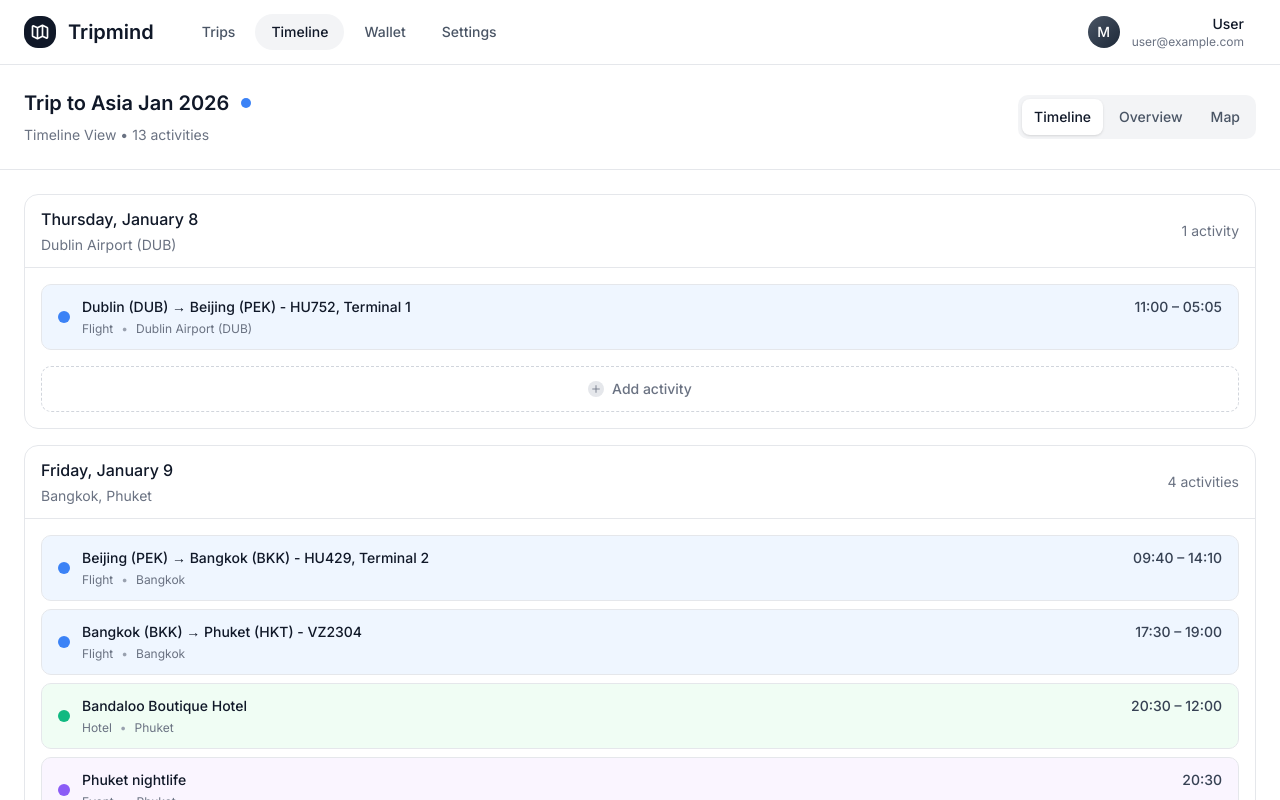
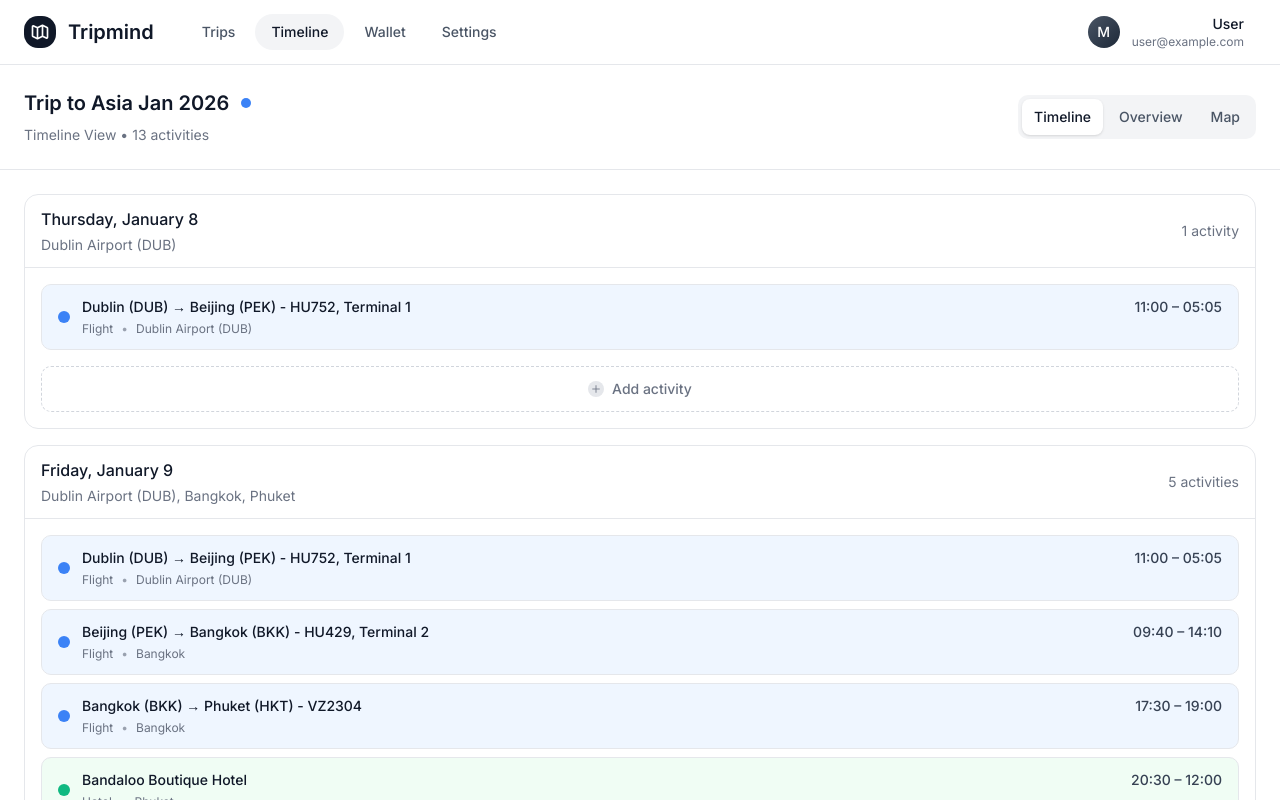
Before and after one commit to marlonbernardes/tripmind, a Next.js app in the folder frontend/: page /trip/1/timeline in a window 1280 px wide. Built offline with nearby package versions, Linux system fonts and the light colour scheme.

Commit message:
fix: update timeline page
- Apply final updates to timeline page functionality

```diff
--- a/frontend/src/app/trip/[id]/timeline/page.tsx
+++ b/frontend/src/app/trip/[id]/timeline/page.tsx
@@ -16,16 +16,35 @@ interface TimelinePageProps {
 function TimelineContent() {
   const { activities, selectedActivity, setSelectedActivity } = useTripContext()
 
-  // Group activities by date
+  // Group activities by date, including multi-day activities on all relevant days
   const activitiesByDate = useMemo(() => {
-    const grouped = activities.reduce((acc, activity) => {
-      const date = getDateFromDateTime(activity.start)
-      if (!acc[date]) {
-        acc[date] = []
+    const grouped: Record<string, SimpleActivity[]> = {}
+
+    activities.forEach(activity => {
+      const startDate = new Date(getDateFromDateTime(activity.start))
+
+      if (activity.end) {
+        // Multi-day activity: add to all days it spans
+        const endDate = new Date(getDateFromDateTime(activity.end))
+        const currentDate = new Date(startDate)
+
+        while (currentDate <= endDate) {
+          const dateKey = currentDate.toISOString().split('T')[0]
+          if (!grouped[dateKey]) {
+            grouped[dateKey] = []
+          }
+          grouped[dateKey].push(activity)
+          currentDate.setDate(currentDate.getDate() + 1)
+        }
+      } else {
+        // Single day activity: add only to start date
+        const dateKey = getDateFromDateTime(activity.start)
+        if (!grouped[dateKey]) {
+          grouped[dateKey] = []
+        }
+        grouped[dateKey].push(activity)
       }
-      acc[date].push(activity)
-      return acc
-    }, {} as Record<string, SimpleActivity[]>)
+    })
 
     // Sort dates
     return Object.keys(grouped)
```
